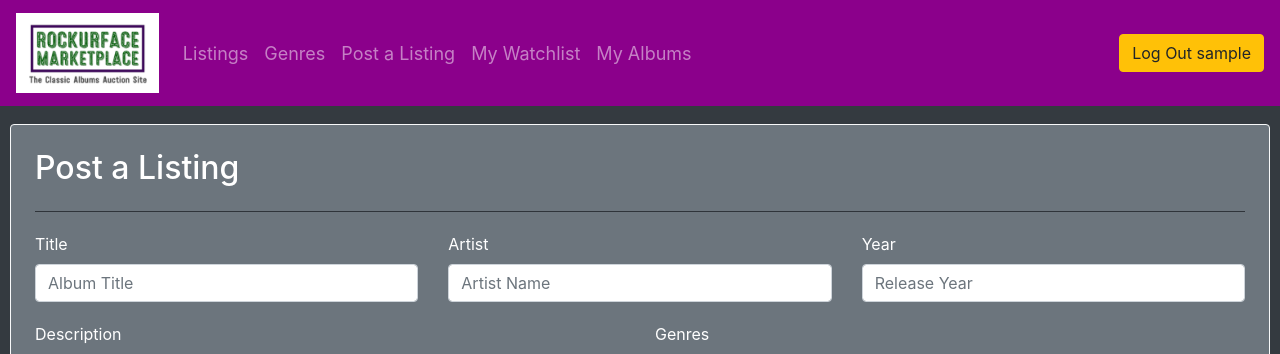
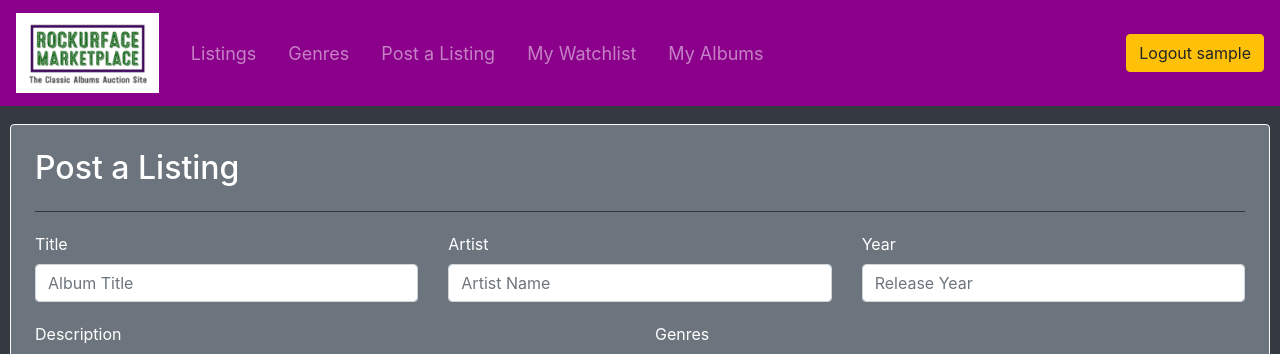
Before and after one commit to mrumiker/ebay-clone, a Django app: page /create in a window 1280 px wide. Shown: the top 354 px of the page. Run offline with Django 3.2, Linux system fonts and the light colour scheme; the visitor is signed in with stand-in values (Sample User, id 1); data that the repository does not hold is empty; some libraries are stand-ins or nearby versions.

Commit message:
adjust Nav bar layout

```diff
--- a/auctions/templates/auctions/layout.html
+++ b/auctions/templates/auctions/layout.html
@@ -27,21 +27,21 @@
         </button>
 
         <div class="collapse navbar-collapse" id="navbarSupportedContent">
-            <ul class="navbar-nav mr-auto" style="font-size: large;">
-                <li class="nav-item">
+            <ul class="navbar-nav mr-auto" style="font-size: large">
+                <li class="nav-item mx-2">
                     <a class="nav-link" href="{% url 'index' %}">Listings</a>
                 </li>
-                <li class="nav-item">
+                <li class="nav-item mx-2">
                     <a class="nav-link" href="{% url 'all_genres' %}">Genres</a>
                 </li>
                 {% if user.is_authenticated %}
-                <li class="nav-item">
+                <li class="nav-item mx-2">
                     <a class="nav-link" href="{% url 'create' %}">Post a Listing</a>
                 </li>
-                <li class="nav-item">
+                <li class="nav-item mx-2">
                     <a class="nav-link" href="{% url 'watchlist' user.id %}">My Watchlist</a>
                 </li>
-                <li class="nav-item">
+                <li class="nav-item mx-2">
                     <a class="nav-link" href="{% url 'albums' user.id %}">My Albums</a>
                 </li>
                 {% endif %}
@@ -52,7 +52,7 @@
                 {% if user.is_authenticated %}
                 <ul class="navbar-nav">
                     <li class="nav-item">
-                        <a class="btn btn-warning" href="{% url 'logout' %}">Log Out {{user.username}}</a>
+                        <a class="btn btn-warning" href="{% url 'logout' %}">Logout {{user.username}}</a>
                     </li>
                 </ul>
                 {% else %}
```
Also changed, not shown: auctions/templates/auctions/listing.html (+6 -2 lines).
